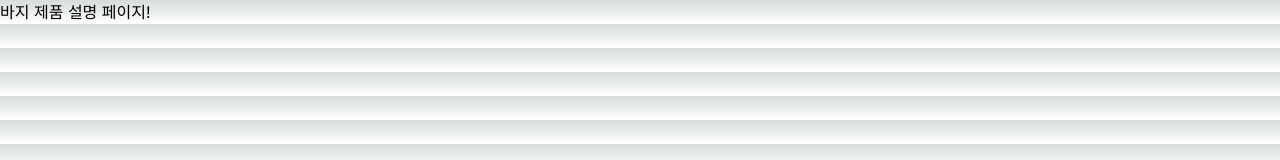
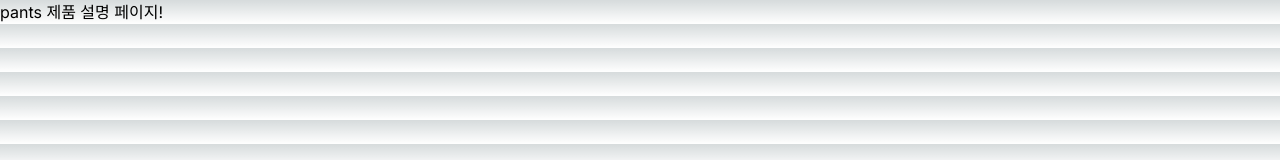
Before and after one commit to yeonhwakim/next-training, a Next.js app: page /products/pants in a window 1280 px wide. Shown: the top 160 px of the page. Built offline with nearby package versions, Linux system fonts and the light colour scheme.

Commit message:
Dynamic Routing (in app).

```diff
--- /dev/null
+++ b/src/app/products/[slug]/page.tsx
@@ -0,0 +1,19 @@
+type Props = {
+  params: {
+    slug: string
+  }
+}
+
+function SlugPage({params}: Props) {
+  return (
+    <h1>{params.slug} 제품 설명 페이지!</h1>
+  );
+}
+
+export default SlugPage;
+
+export function generateStaticParams() {
+  const products = ['pants', 'skirts']
+
+  return products.map(product =>({slug: product}))
+}
--- a/src/app/products/pants/page.tsx
+++ /dev/null
@@ -1,9 +0,0 @@
-import React from 'react';
-
-function PantsPage() {
-  return (
-    <h1>바지 제품 설명 페이지!</h1>
-  );
-}
-
-export default PantsPage;
```
